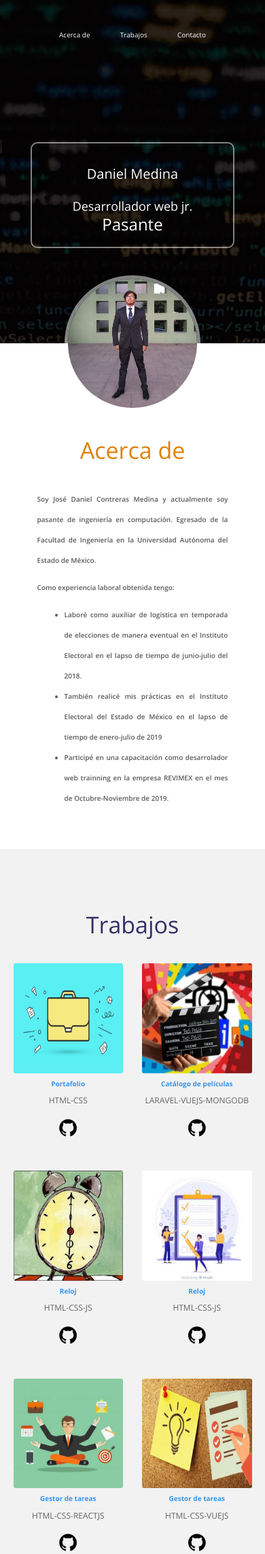
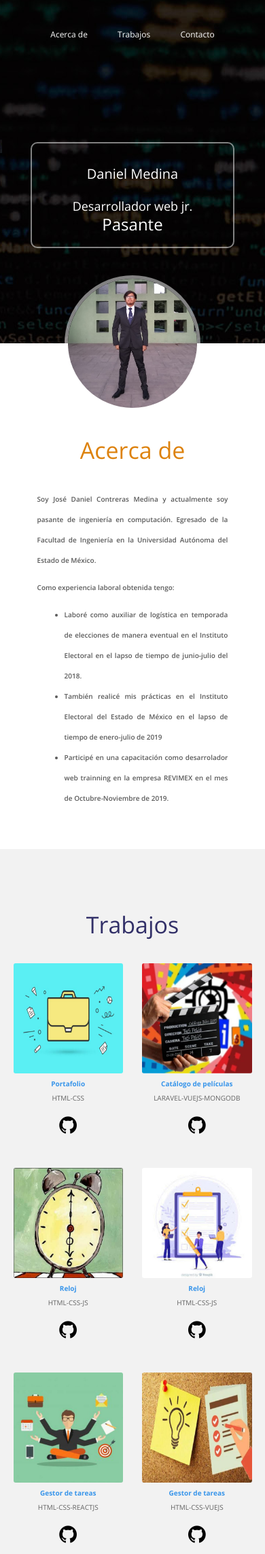
Before and after one commit to joseDanCM1995A/portafolio, a PHP site: page / in a window 390 px wide. Shown: the top 2286 px of the page at 68% size. Run offline with PHP 8.4, Linux system fonts and the light colour scheme.

Commit message:
responsivev2.1

```diff
--- a/css/estilos.css
+++ b/css/estilos.css
@@ -361,9 +361,15 @@ footer .redessociales .githubb:hover {
     .main .trabajos .contenedor-trabajos .trabajo .descripcion .nombre {
         font-size: 10px;
     }
+    .main .trabajos .contenedor-trabajos .trabajo .descripcion .categoria {
+        font-size: 10px;
+    }
 }
 
 @media(max-width: 400px) {
+    header .menu {
+        padding-bottom: 0;
+    }
     header .contenedor-texto .texto .nombre {
         font-size: 15px;
     }
@@ -384,7 +390,7 @@ footer .redessociales .githubb:hover {
         padding-bottom: 10px;
     }
     header .menu a {
-        font-size: 10px;
+        font-size: 12px;
     }
     header .contenedor-texto .texto .nombre {
         font-size: 20px;
@@ -393,4 +399,7 @@ footer .redessociales .githubb:hover {
     .main .trabajos .contenedor-trabajos .trabajo .descripcion .nombre {
         font-size: 10px;
     }
+    .main .trabajos .contenedor-trabajos .trabajo .descripcion .categoria {
+        font-size: 10px;
+    }
 }
```
